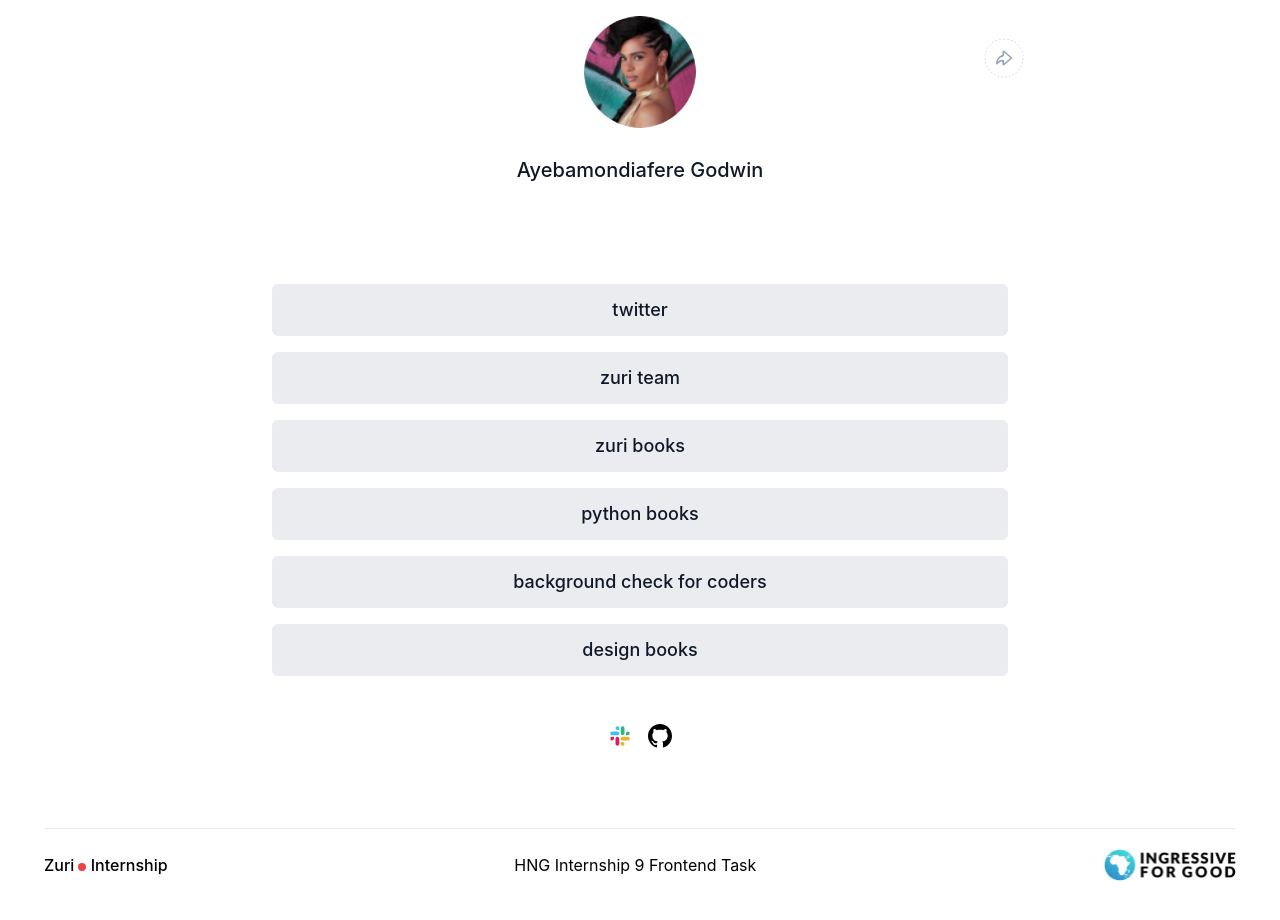
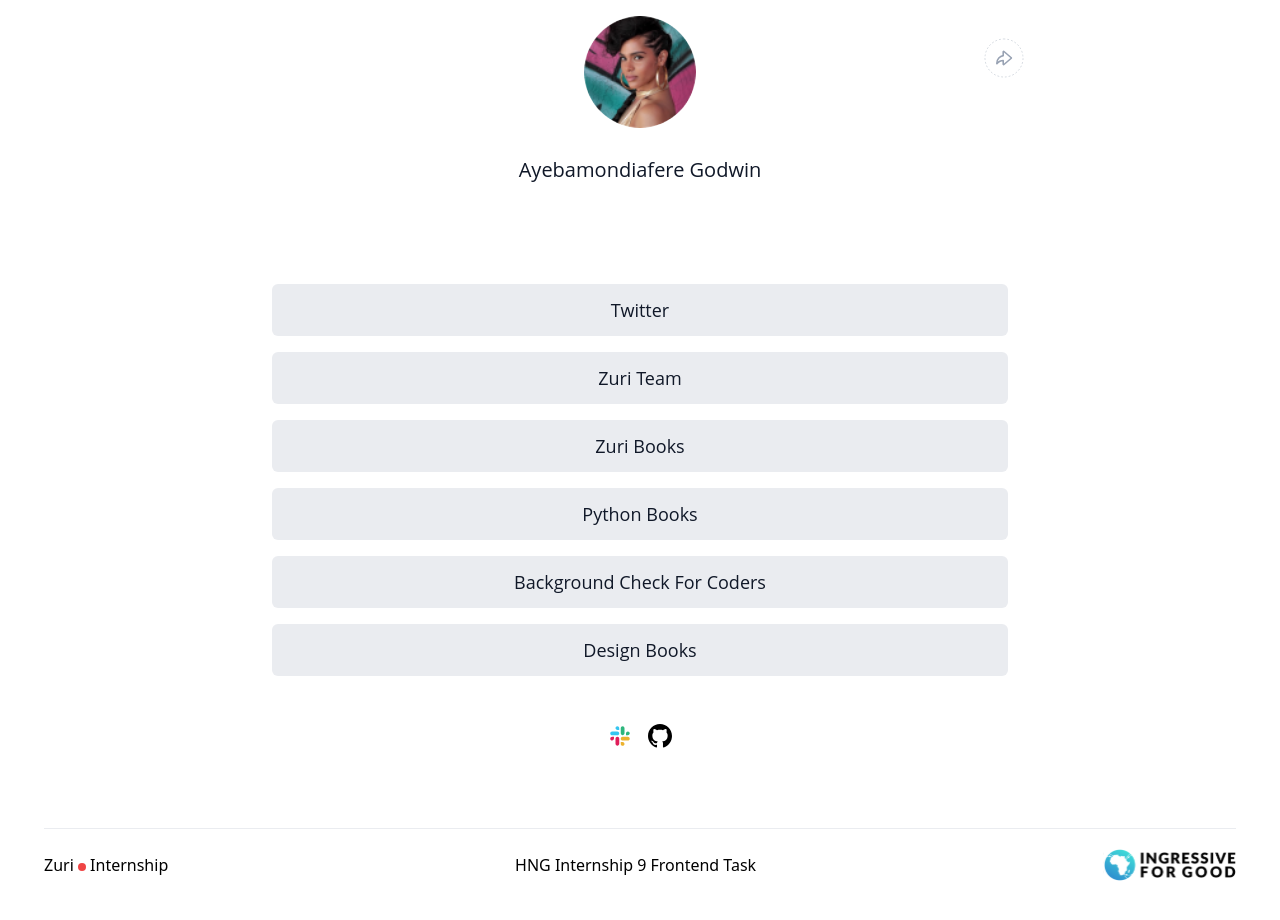
Before and after one commit to boivado2/hng_frontend_task_1, a React (Create React App) app: page / in a window 1280 px wide. Shown: the top 920 px of the page. Built offline with nearby package versions, Linux system fonts and the light colour scheme.

Commit message:
added nice font-family.

```diff
--- a/src/App.css
+++ b/src/App.css
@@ -1,6 +1,8 @@
 @tailwind base;
 @tailwind components;
 @tailwind utilities;
+@import url('https://fonts.googleapis.com/css2?family=Open+Sans:wght@500;600&family=Poppins:wght@400;700&display=swap');
+
 
 
 #profile_img_container:hover #camera_icon {
@@ -12,43 +14,3 @@
   visibility:visible;
 
 }
-
-
-.App {
-  text-align: center;
-}
-
-.App-logo {
-  height: 40vmin;
-  pointer-events: none;
-}
-
-@media (prefers-reduced-motion: no-preference) {
-  .App-logo {
-    animation: App-logo-spin infinite 20s linear;
-  }
-}
-
-.App-header {
-  background-color: #282c34;
-  min-height: 100vh;
-  display: flex;
-  flex-direction: column;
-  align-items: center;
-  justify-content: center;
-  font-size: calc(10px + 2vmin);
-  color: white;
-}
-
-.App-link {
-  color: #61dafb;
-}
-
-@keyframes App-logo-spin {
-  from {
-    transform: rotate(0deg);
-  }
-  to {
-    transform: rotate(360deg);
-  }
-}
--- a/src/App.js
+++ b/src/App.js
@@ -8,7 +8,7 @@
 function App() {
   return (
     <>
-      <div className="bg-white container mx-auto ">
+      <div className="bg-white container mx-auto font-custom-open-sans">
 
       {/* header */}
         <Header />
--- a/src/components/Header.jsx
+++ b/src/components/Header.jsx
@@ -22,7 +22,7 @@
 
       </div>
 
-      <div id='profile_img_container' className=' relative'>
+      <div id='profile_img_container' className=' cursor-pointer relative'>
         <img src={profile_url} id="profile_url" className=' w-28 h-28 rounded-full' alt='profile_url' />
         <img src={cameraIcon} id="camera_icon" alt='camera-icon' className=' invisible absolute top-16 left-[40%]' />
         <Overlay styles=" rounded-full invisible"/>
--- a/src/components/Link.jsx
+++ b/src/components/Link.jsx
@@ -4,7 +4,7 @@
 
   const {id, name, link} = props.data
   return (
-    <div className=' px-7 py-3 text-custom-text-black bg-custom-gray w-full rounded-md text-center font-medium text-sm md:text-lg hover:bg-custom-gray-100 cursor-pointer'>
+    <div className=' px-7 py-3 text-custom-text-black bg-custom-gray w-full rounded-md text-center font-medium text-sm md:text-lg hover:bg-custom-gray-100 cursor-pointer capitalize'>
       <a href={link} id={id} target="_blank" rel="noopener noreferrer">{name}</a>
     </div>
   )
--- a/src/index.css
+++ /dev/null
@@ -1,16 +0,0 @@
-
-
-
-body {
-  margin: 0;
-  font-family: -apple-system, BlinkMacSystemFont, 'Segoe UI', 'Roboto', 'Oxygen',
-    'Ubuntu', 'Cantarell', 'Fira Sans', 'Droid Sans', 'Helvetica Neue',
-    sans-serif;
-  -webkit-font-smoothing: antialiased;
-  -moz-osx-font-smoothing: grayscale;
-}
-
-code {
-  font-family: source-code-pro, Menlo, Monaco, Consolas, 'Courier New',
-    monospace;
-}
--- a/src/index.js
+++ b/src/index.js
@@ -1,6 +1,5 @@
 import React from 'react';
 import ReactDOM from 'react-dom/client';
-import './index.css';
 import App from './App';
 import reportWebVitals from './reportWebVitals';
 
--- a/tailwind.config.js
+++ b/tailwind.config.js
@@ -11,7 +11,11 @@
       'custom-gray': "#EAECF0",
       "custom-text-black": '#101828',
       "custom-gray-100": " #D0D5DD"
-    }
+    },
+
+      fontFamily: {
+        "custom-open-sans": "'Open Sans', sans-serif;"
+      }
 
     },
 
```
